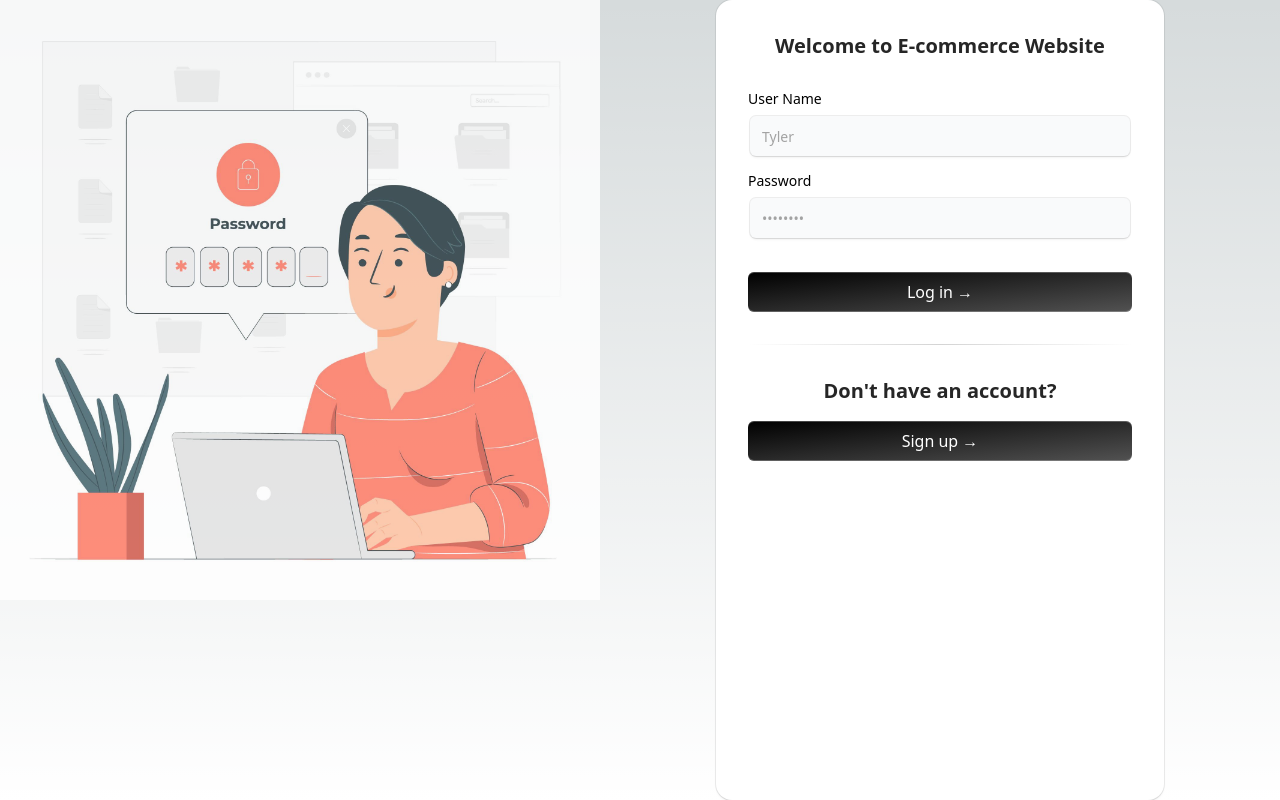
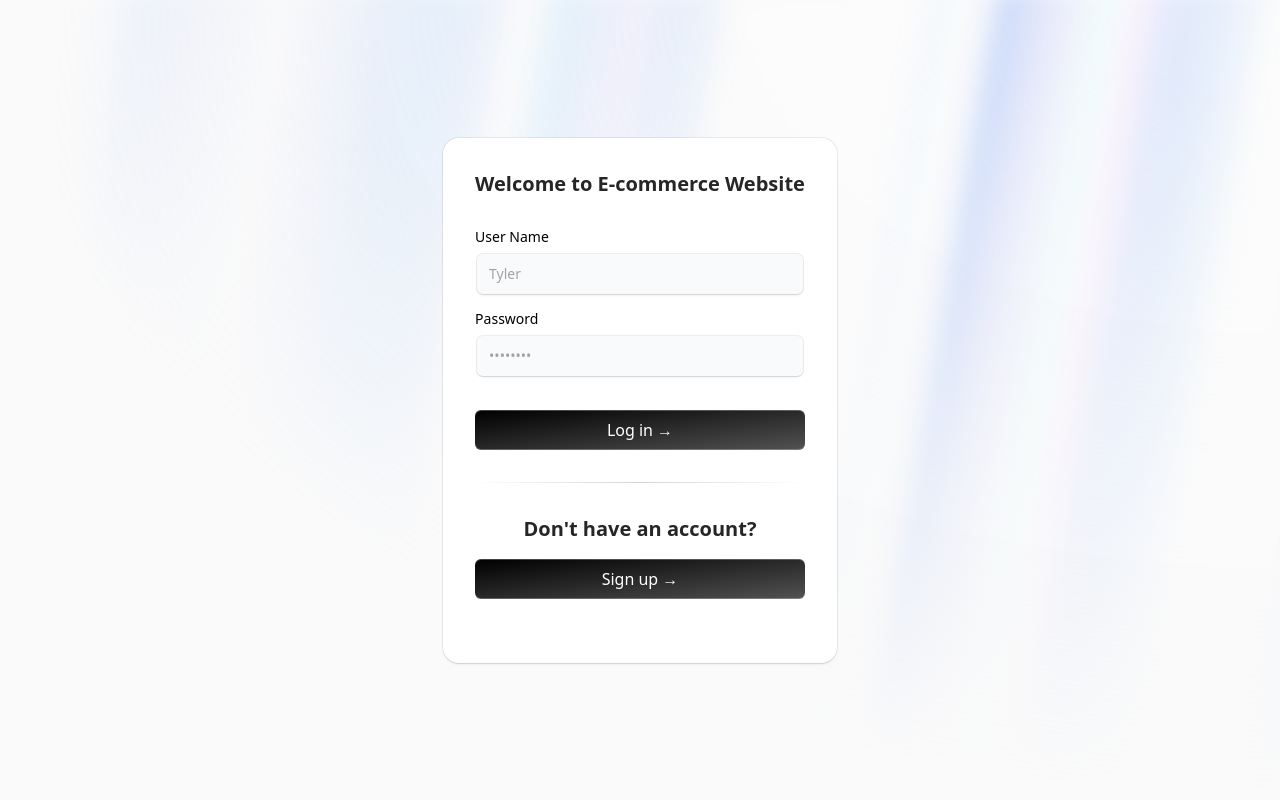
Before and after one commit to antysanjana/e-commerce-NextJS, a Next.js app: page / in a window 1280 px wide. Built offline with nearby package versions, Linux system fonts and the light colour scheme.

Commit message:
Added Aurora Background

```diff
--- /dev/null
+++ b/src/components/AuroraBackground.jsx
@@ -0,0 +1,7 @@
+import React from "react";
+
+function AuroraBackground() {
+  return <div>AuroraBackground</div>;
+}
+
+export default AuroraBackground;
--- a/src/components/SignUpForm.jsx
+++ b/src/components/SignUpForm.jsx
@@ -4,6 +4,9 @@
 import { Label } from "./ui/label";
 import { Input } from "./ui/input";
 import { cn } from "@/lib/utils";
+
+import { motion } from "framer-motion";
+import { AuroraBackground } from "./ui/aurora-background";
 
 export function SignUpForm() {
   const [formData, setFormData] = useState({
@@ -30,10 +33,17 @@
   };
 
   return (
-    <div className="min-h-dvh flex">
-      <div className="opacity-80 max-sm:hidden sm:w-[360px] lg:w-[600px]">
-        <img src="/images/1.jpg" alt="" />
-      </div>
+    <AuroraBackground>
+      <motion.div
+        initial={{ opacity: 0.0, y: 40 }}
+        whileInView={{ opacity: 1, y: 0 }}
+        transition={{
+          delay: 0.3,
+          duration: 0.8,
+          ease: "easeInOut",
+        }}
+        className="relative flex flex-col gap-4 items-center justify-center px-4"
+      >
         <div className="max-w-md w-full mx-auto  rounded-none md:rounded-2xl p-4 md:p-8 shadow-input bg-white dark:bg-black">
           <h1 className="font-bold text-center text-xl text-neutral-800 dark:text-neutral-300">
             Welcome to E-commerce Website
@@ -84,7 +94,8 @@
             </div>
           </form>
         </div>
-    </div>
+      </motion.div>
+    </AuroraBackground>
   );
 }
 
--- /dev/null
+++ b/src/components/ui/aurora-background.jsx
@@ -0,0 +1,48 @@
+"use client";
+import { cn } from "@/lib/utils";
+import React from "react";
+
+export const AuroraBackground = ({
+  className,
+  children,
+  showRadialGradient = true,
+  ...props
+}) => {
+  return (
+    <main>
+      <div
+        className={cn(
+          "relative flex flex-col  h-[100vh] items-center justify-center bg-zinc-50 dark:bg-zinc-900  text-slate-950 transition-bg",
+          className
+        )}
+        {...props}
+      >
+        <div className="absolute inset-0 overflow-hidden">
+          <div
+            //   I'm sorry but this is what peak developer performance looks like // trigger warning
+            className={cn(
+              `
+          [--white-gradient:repeating-linear-gradient(100deg,var(--white)_0%,var(--white)_7%,var(--transparent)_10%,var(--transparent)_12%,var(--white)_16%)]
+          [--dark-gradient:repeating-linear-gradient(100deg,var(--black)_0%,var(--black)_7%,var(--transparent)_10%,var(--transparent)_12%,var(--black)_16%)]
+          [--aurora:repeating-linear-gradient(100deg,var(--blue-500)_10%,var(--indigo-300)_15%,var(--blue-300)_20%,var(--violet-200)_25%,var(--blue-400)_30%)]
+          [background-image:var(--white-gradient),var(--aurora)]
+          dark:[background-image:var(--dark-gradient),var(--aurora)]
+          [background-size:300%,_200%]
+          [background-position:50%_50%,50%_50%]
+          filter blur-[10px] invert dark:invert-0
+          after:content-[""] after:absolute after:inset-0 after:[background-image:var(--white-gradient),var(--aurora)]
+          after:dark:[background-image:var(--dark-gradient),var(--aurora)]
+          after:[background-size:200%,_100%]
+          after:animate-aurora after:[background-attachment:fixed] after:mix-blend-difference
+          pointer-events-none
+          absolute -inset-[10px] opacity-50 will-change-transform`,
+              showRadialGradient &&
+                `[mask-image:radial-gradient(ellipse_at_100%_0%,black_10%,var(--transparent)_70%)]`
+            )}
+          ></div>
+        </div>
+        {children}
+      </div>
+    </main>
+  );
+};
--- a/tailwind.config.js
+++ b/tailwind.config.js
@@ -14,6 +14,9 @@
   ],
   theme: {
     extend: {
+      animation: {
+        aurora: "aurora 60s linear infinite",
+      },
       boxShadow: {
         input: `0px 2px 3px -1px rgba(0,0,0,0.1), 0px 1px 0px 0px rgba(25,28,33,0.02), 0px 0px 0px 1px rgba(25,28,33,0.08)`,
       },
@@ -21,6 +24,16 @@
         "gradient-radial": "radial-gradient(var(--tw-gradient-stops))",
         "gradient-conic":
           "conic-gradient(from 180deg at 50% 50%, var(--tw-gradient-stops))",
+      },
+      keyframes: {
+        aurora: {
+          from: {
+            backgroundPosition: "50% 50%, 50% 50%",
+          },
+          to: {
+            backgroundPosition: "350% 50%, 350% 50%",
+          },
+        },
       },
     },
   },
```
Lines whose indentation alone changed are shown as unchanged.
